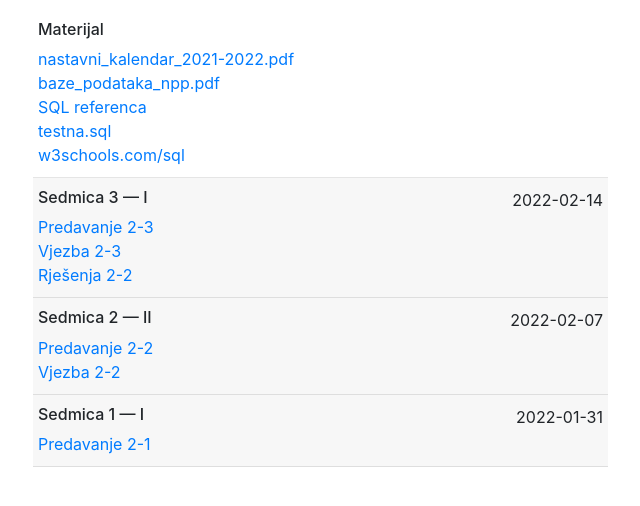
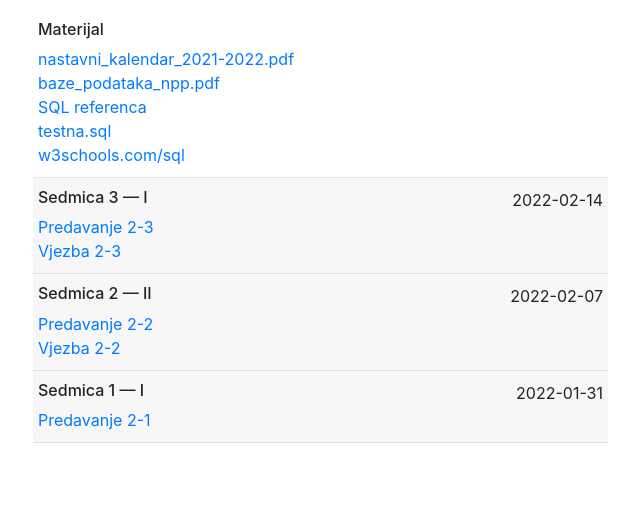
Before and after one commit to edin-m/edin-m.github.io, a plain HTML site: page baze-podataka/index.html in a window 1280 px wide. Shown: the part 120-626 px from the top of the page, without its empty margins (17-657 px from the left). Drawn offline with nearby package versions, Linux system fonts and the light colour scheme.

Commit message:
'update'

```diff
--- a/baze-podataka/index.html
+++ b/baze-podataka/index.html
@@ -66,7 +66,11 @@ var datatable = [
 
 
 var additionallist = {
-	3: { items: [ { text: 'Rješenja 2-2', href: 'Rjesenja-2-2.pdf' } ] },
+	3: {
+		items: [
+		/*	{ text: 'Rješenja 2-2', href: 'Rjesenja-2-2.pdf' }  */
+		]
+	},
 	4: {
 		items: [
 		/*	{ text: 'Rješenja 2-3', href: 'Rjesenja-2-3.pdf' },  */
```
